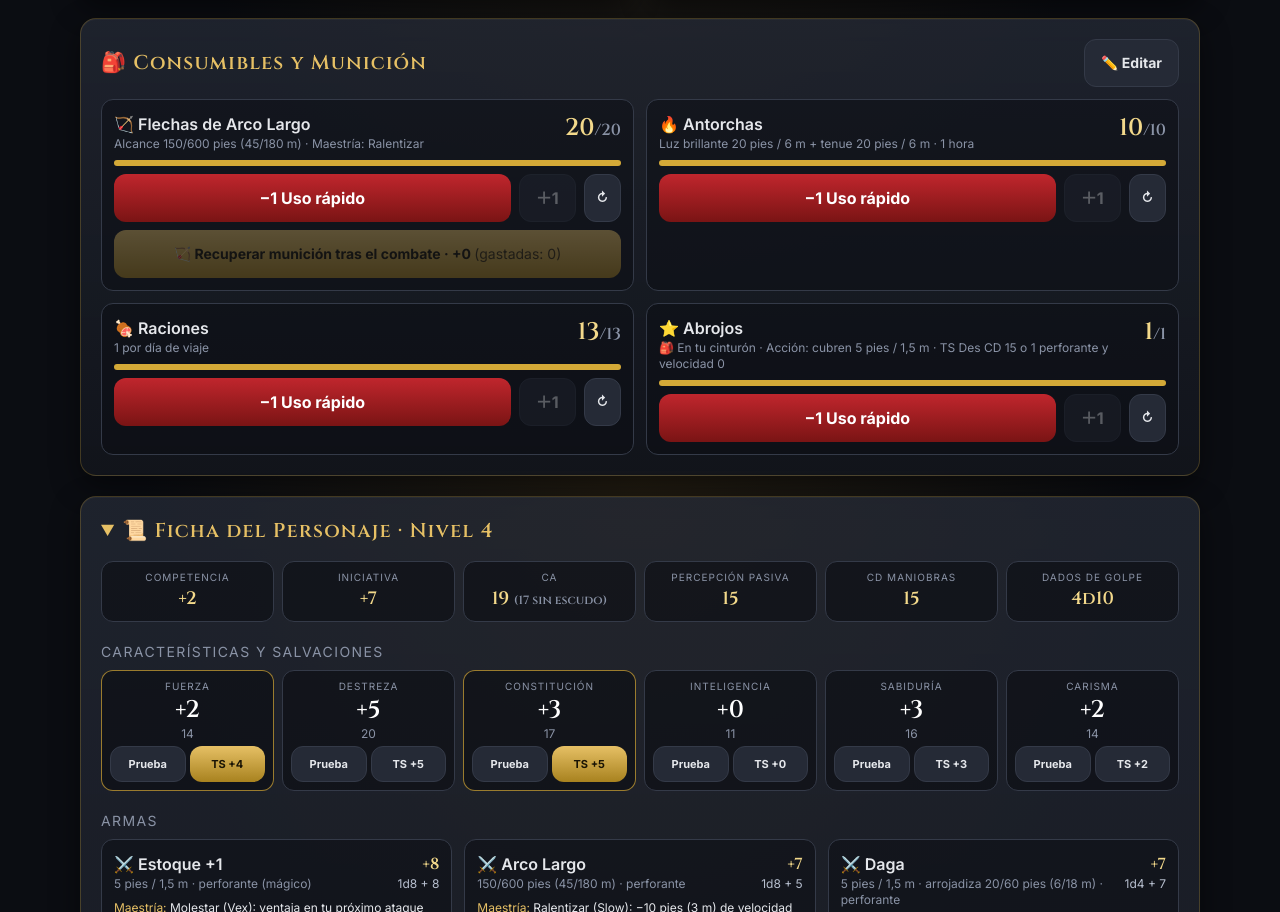
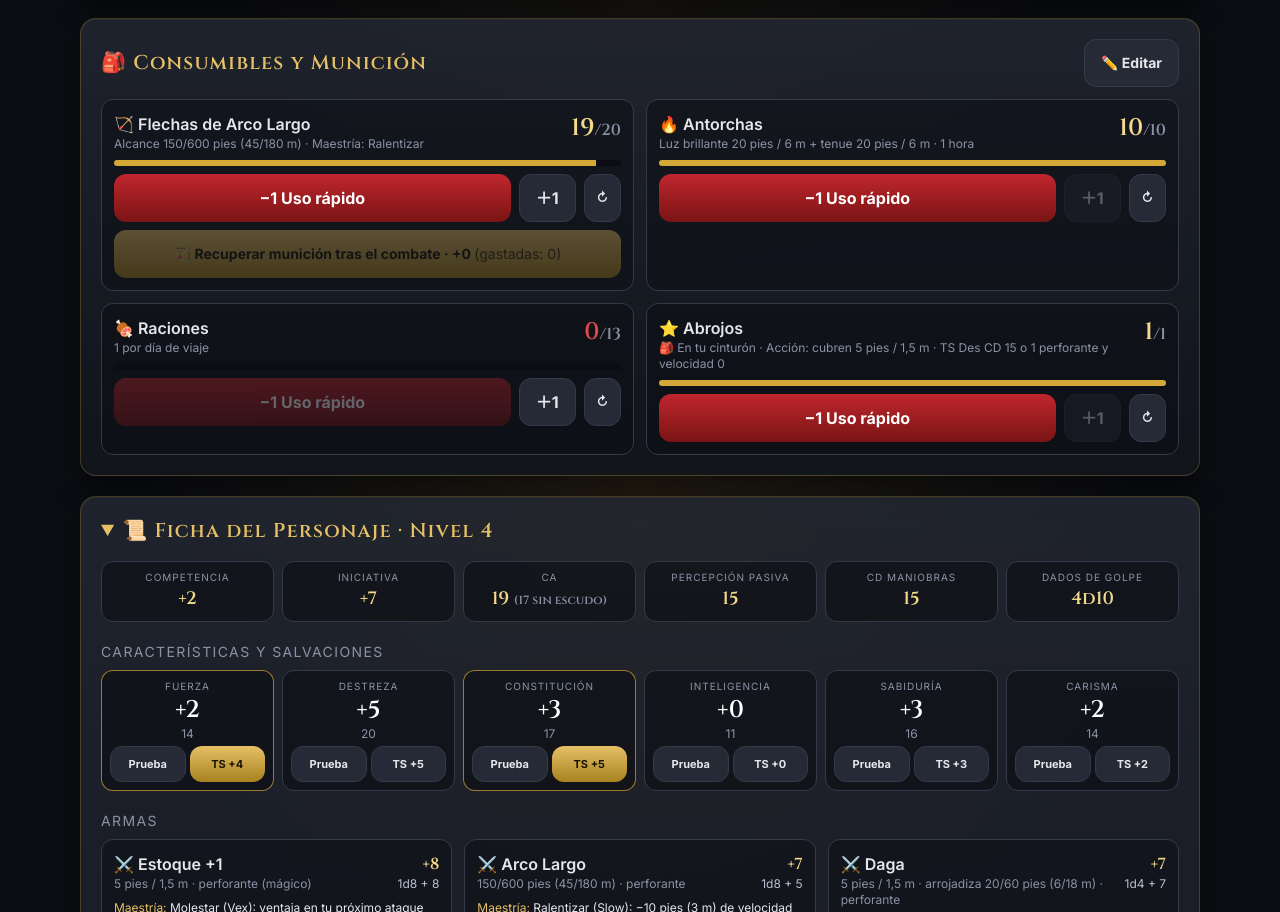
Before and after one commit to manganielloEmiliano/trackers-icespire, a plain HTML site: page valerio.html in a window 1280 px wide. Shown: the part 1929-2841 px from the top of the page. Drawn offline with nearby package versions, Linux system fonts and the light colour scheme.

Commit message:
fix: update Valerio arrows and rations to current values

```diff
--- a/valerio.html
+++ b/valerio.html
@@ -246,9 +246,9 @@
       hd:    { cur: 4, max: 4 }
     },
     items: [
-      { id: uid(), icon: '🏹', name: 'Flechas de Arco Largo', cur: 20, max: 20, info: `Alcance 150/600 pies (${meters(150)}/${meters(600)} m) · Maestría: Ralentizar` },
+      { id: uid(), icon: '🏹', name: 'Flechas de Arco Largo', cur: 19, max: 20, info: `Alcance 150/600 pies (${meters(150)}/${meters(600)} m) · Maestría: Ralentizar` },
       { id: uid(), icon: '🔥', name: 'Antorchas', cur: 10, max: 10, info: `Luz brillante ${fmt(20)} + tenue ${fmt(20)} · 1 hora` },
-      { id: uid(), icon: '🍖', name: 'Raciones', cur: 13, max: 13, info: '1 por día de viaje' },
+      { id: uid(), icon: '🍖', name: 'Raciones', cur: 0, max: 13, info: '1 por día de viaje' },
       { id: uid(), icon: '⭐', name: 'Abrojos', cur: 1, max: 1, info: CALTROPS_INFO }
     ],
     log: []
```
